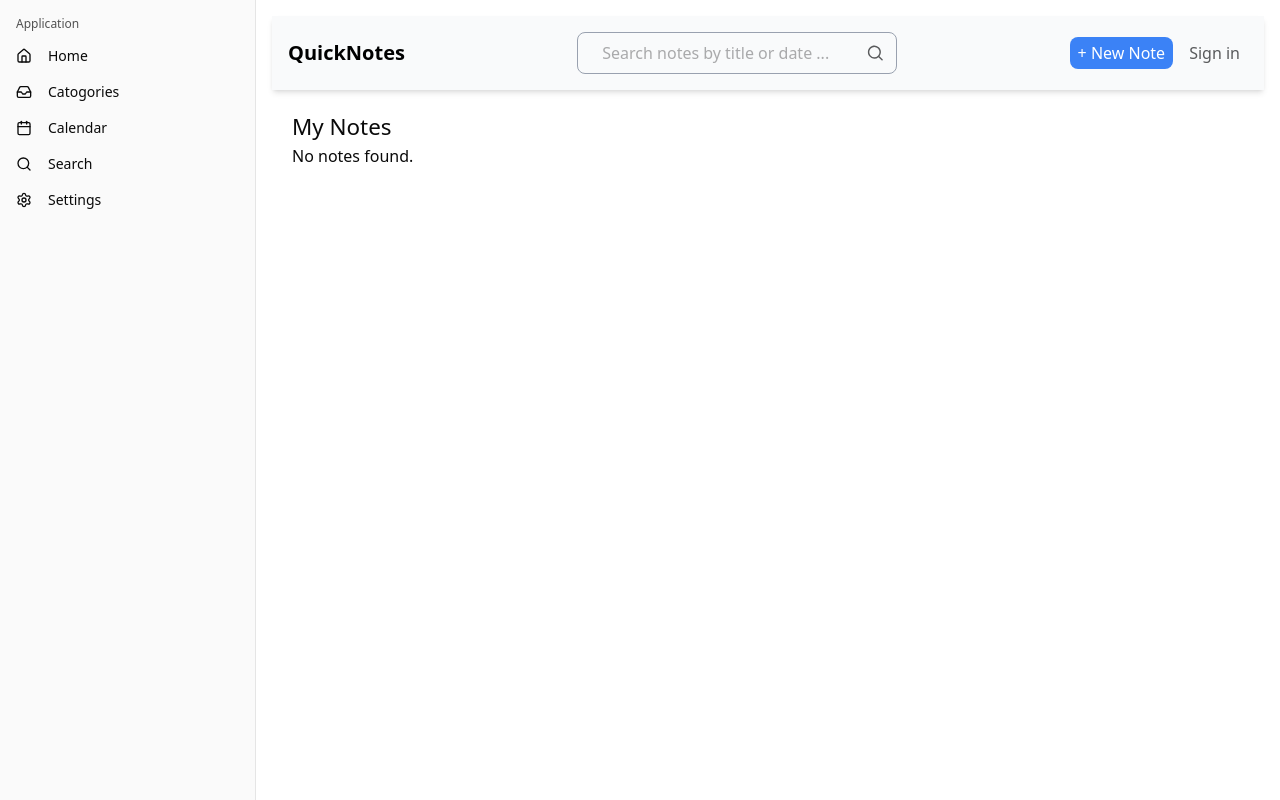
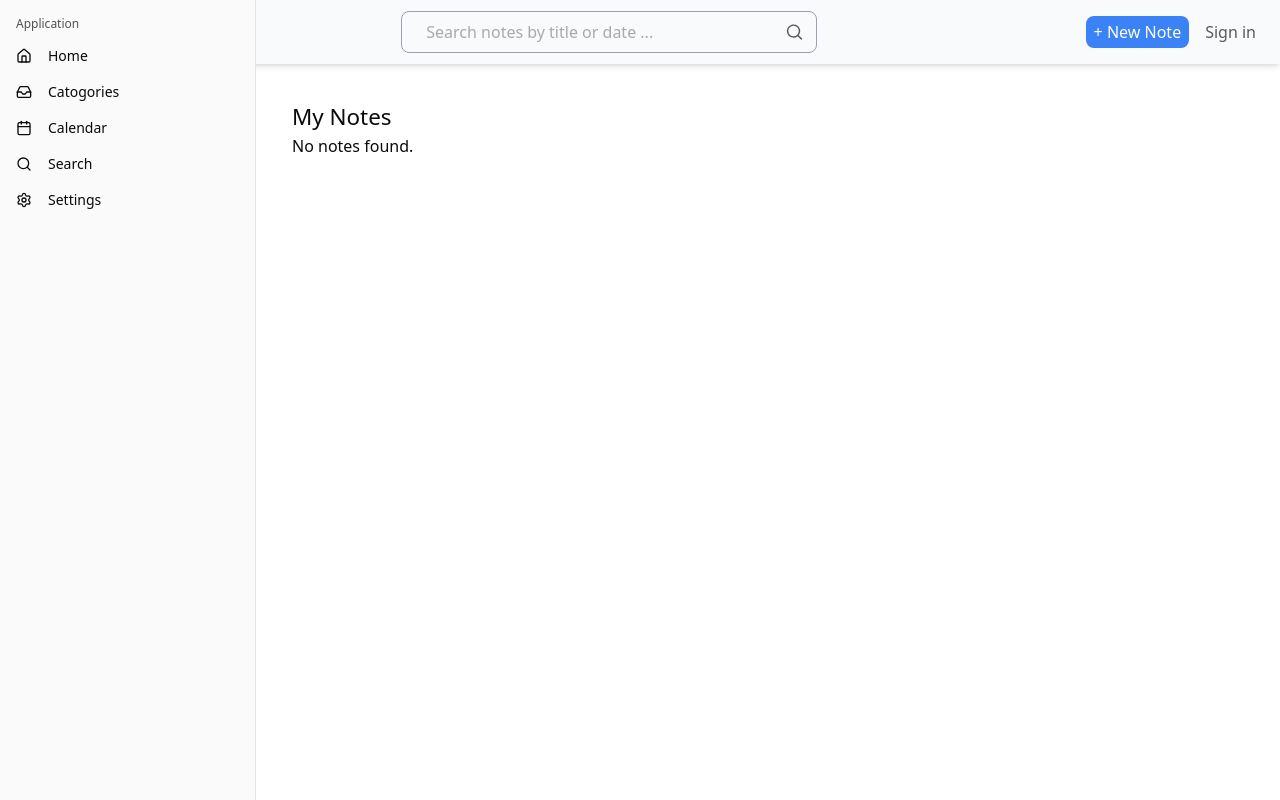
Before and after one commit to sadaru-hansaka/QuickNote, a Next.js app in the folder frontend/: page / in a window 1280 px wide. Built offline with nearby package versions, Linux system fonts and the light colour scheme.

Commit message:
App bar works for all pages

```diff
--- a/frontend/src/app/layout.js
+++ b/frontend/src/app/layout.js
@@ -1,8 +1,8 @@
 import { Geist, Geist_Mono } from "next/font/google";
 import "./globals.css";
+import AppWrapper from "@/components/AppWrapper";
+import { SidebarProvider } from "@/components/ui/sidebar";
 import AppBar from "@/components/AppBar";
-import { SidebarProvider } from "@/components/ui/sidebar";
-
 import { AppSidebar } from "../components/sidebar"
 
 const geistSans = Geist({
@@ -24,29 +24,23 @@ export default function RootLayout({ children }) {
   return (
     <html lang="en">
       <body className={`${geistSans.variable} ${geistMono.variable} antialiased`}>
-        <div className="flex min-h-screen flex-col">
-          {/* <AppBar
-            onAddClick={() => {}}
-            onSearch={() => {}}
-            user={null}
-            logout={() => {}}
-          /> */}
+        <AppWrapper>
+          <SidebarProvider>
+            <div className="flex flex-col min-h-screen pt-16">
 
-          {/* {children} */}
-          <div>
-            <SidebarProvider>
-              <div className="flex min-h-screen min-w-screen">
+              {/* Sidebar + Main Content */}
+              <div className="flex flex-1 overflow-hidden">
                 {/* Sidebar on the left */}
                 <AppSidebar />
 
-                {/* Main content on the right */}
-                <main className="flex-1 p-4">
+                {/* Main content area */}
+                <main className="flex-1 p-4 overflow-y-auto">
                   {children}
                 </main>
               </div>
-            </SidebarProvider>
-          </div>
-        </div>
+            </div>
+          </SidebarProvider>
+        </AppWrapper>
       </body>
     </html>
   );
--- a/frontend/src/app/login/page.js
+++ b/frontend/src/app/login/page.js
@@ -9,9 +9,13 @@ import { Button } from '@/components/ui/button';
 import { Card, CardContent, CardHeader, CardTitle } from '@/components/ui/card';
 import { Label } from '@/components/ui/label';
 
+import { useNotes } from '@/components/context/NoteContext';
+
 export default function Login(){
     const [formData, setFormData] = useState({ email: '', password: '' });
     const router = useRouter();
+
+    const { loginUser } = useNotes();
 
     const handleChange = (e) => {
         setFormData({...formData, [e.target.name]: e.target.value});
@@ -21,10 +25,13 @@ export default function Login(){
         e.preventDefault();
         try {
             const res = await axios.post('http://localhost:3000/api/user/login', formData);
-            localStorage.setItem('user', JSON.stringify({
+            const userData = {
                 token: res.data.token,
                 ...res.data.user
-            }));
+            };
+
+            localStorage.setItem('user', JSON.stringify(userData));
+            loginUser(userData);
             alert("Succeesully signed in !");
             router.push('/');
         } catch (err) {
--- a/frontend/src/app/page.js
+++ b/frontend/src/app/page.js
@@ -6,93 +6,42 @@ import NoteCard from '@/components/NoteCard';
 import AddNotes from '@/components/AddNotes';
 import { useRouter } from 'next/navigation';
 
+import { useNotes } from '@/components/context/NoteContext';
+
 
 export default function Home() {
-  const [notes, setNotes] = useState([]);
-  const [isDialogOpen, setIsDialogOpen] = useState(false);
-  const [user,setUser] = useState(null);
-  const router = useRouter();
 
-  useEffect(() => {
-    const storedUser = localStorage.getItem('user');
-    if (storedUser) {
-      setUser(JSON.parse(storedUser));
-    }
-  }, []);
-
-  useEffect(() => {
-    if (user?.token) {
-      fetchNotes(user.token);
-    }
-  }, [user]);
-
-  const fetchNotes = async (token)=> {
-    try{
-      if (!token) {
-        console.error("No token found. Please log in.");
-        return;
-      }
-
-      const res = await axios.get('http://localhost:3000/api/notes',{
-          headers:{
-            Authorization: token
-          }
-      });
-
-      console.log(res.data)
-      setNotes(res.data)
-    }catch(err){
-      console.error("Failed to fetch");
-    }
-  }
-
-  const searchNotes = async (query,token) => {
-    if(!query.trim()){
-      fetchNotes(user?.token);
-      return;
-    }
-
-    try{
-      const res = await axios.get(`http://localhost:3000/api/notes/search/${query}`,{
-        headers:{
-            Authorization: token
-          }
-      });
-      console.log(res.data)
-      setNotes(res.data);
-    }catch (err) {
-      console.error("Search failed", err);
-    }
-  }
-
-  const handleNoteUpdate = () => {
-    fetchNotes(user?.token);
-  }
-
-  const handleLogout = () => {
-    // Clear token and user info from localStorage
-    localStorage.removeItem('user');
-    setUser(null);
-    setNotes([]);
-    router.push('/');
-  };
+  const { notes, user, fetchNotes, isDialogOpen, setIsDialogOpen } = useNotes();
 
   return (
     <>
-      <AppBar onAddClick={()=>{setIsDialogOpen(true)}} onSearch={(query)=>{searchNotes(query, user?.token)}} user={user} logout={handleLogout}/>
-      <AddNotes open={isDialogOpen} handleClose={() => setIsDialogOpen(false)} onNoteSaved={()=>{fetchNotes(user?.token); setIsDialogOpen(false)}}  onNoteUpdated={()=>{fetchNotes(user?.token)}}/>
-      <div style={{ padding: "20px" }}>
+      <AddNotes
+        open={isDialogOpen}
+        handleClose={() => setIsDialogOpen(false)}
+        onNoteSaved={() => {
+          fetchNotes(user?.token);
+          setIsDialogOpen(false);
+        }}
+        onNoteUpdated={() => fetchNotes(user?.token)}
+      />
+      <div style={{ padding: '20px' }}>
         <h1>My Notes</h1>
         {notes.length === 0 ? (
           <p>No notes found.</p>
         ) : (
-          <div className='flex flex-wrap gap-2'>
+          <div className="flex flex-wrap gap-2">
             {notes.map((note) => (
-                <NoteCard key={note._id} note={note} onNoteDelete={()=>{fetchNotes(user?.token)}} onNoteUpdate={()=>{fetchNotes(user?.token)}}/>
+              <NoteCard
+                key={note._id}
+                note={note}
+                onNoteDelete={() => fetchNotes(user?.token)}
+                onNoteUpdate={() => fetchNotes(user?.token)}
+              />
             ))}
           </div>
         )}
       </div>
     </>
   );
+
 }
--- a/frontend/src/components/AppBar.js
+++ b/frontend/src/components/AppBar.js
@@ -13,7 +13,7 @@ export default function AppBar({onAddClick, onSearch,user,logout}) {
 
   return (
     <>
-      <header className="flex items-center justify-between p-4 bg-gray-50 text-black shadow-md">
+      <header className="fixed top-0 left-0 right-0 z-10 flex items-center justify-between p-4 bg-gray-50 text-black shadow-md h-16">
         <h1 className="text-xl font-semibold">QuickNotes</h1>
         <div className='flex w-1/3 items-center border text-[#595a5c] border-gray-400 rounded-md px-3 py-1'>
           <input
--- /dev/null
+++ b/frontend/src/components/AppWrapper.js
@@ -0,0 +1,30 @@
+'use client';
+import { useEffect, useState } from 'react';
+import { useRouter } from 'next/navigation';
+import axios from 'axios';
+import AppBar from './AppBar';
+import { NotesProvider,useNotes } from './context/NoteContext';
+
+function WrapperContent({ children }) {
+  const { searchNotes, user, handleLogout, setIsDialogOpen } = useNotes();
+
+  return (
+    <>
+      <AppBar
+        onAddClick={() => setIsDialogOpen(true)}
+        onSearch={(query) => searchNotes(query, user?.token)}
+        user={user}
+        logout={handleLogout}
+      />
+      {children}
+    </>
+  );
+}
+
+export default function AppWrapper({ children }) {
+  return (
+    <NotesProvider>
+      <WrapperContent>{children}</WrapperContent>
+    </NotesProvider>
+  );
+}
--- /dev/null
+++ b/frontend/src/components/context/NoteContext.js
@@ -0,0 +1,81 @@
+'use client';
+import { createContext, useContext, useState, useEffect } from 'react';
+import { useRouter } from 'next/navigation';
+import axios from 'axios';
+
+const NotesContext = createContext();
+
+export const NotesProvider = ({ children }) => {
+    const [notes, setNotes] = useState([]);
+    const [user, setUser] = useState(null);
+    const [isDialogOpen, setIsDialogOpen] = useState(false);
+    const router = useRouter();
+
+    useEffect(() => {
+        const storedUser = localStorage.getItem('user');
+        if (storedUser) {
+        setUser(JSON.parse(storedUser));
+        }
+    }, []);
+
+    useEffect(() => {
+        if (user?.token) {
+        fetchNotes(user.token);
+        }
+    }, [user]);
+
+    const fetchNotes = async (token) => {
+        try {
+        if (!token) return;
+        const res = await axios.get('http://localhost:3000/api/notes', {
+            headers: { Authorization: token },
+        });
+        setNotes(res.data);
+        } catch (err) {
+        console.error('Failed to fetch', err);
+        }
+    };
+
+    const searchNotes = async (query, token) => {
+        if (!query.trim()) {
+        fetchNotes(user?.token);
+        return;
+        }
+        try {
+        const res = await axios.get(`http://localhost:3000/api/notes/search/${query}`, {
+            headers: { Authorization: token },
+        });
+        setNotes(res.data);
+        } catch (err) {
+        console.error('Search failed', err);
+        }
+    };
+
+    const handleLogout = () => {
+        localStorage.removeItem('user');
+        setUser(null);
+        setNotes([]);
+        router.push('/');
+    };
+
+    const loginUser = (userData) => {
+        localStorage.setItem('user', JSON.stringify(userData));
+        setUser(userData);
+        fetchNotes(userData.token);
+    };
+
+    return (
+        <NotesContext.Provider value={{
+        notes, setNotes,
+        user, setUser,
+        isDialogOpen, setIsDialogOpen,
+        fetchNotes, searchNotes,
+        handleLogout,
+        loginUser
+        }}>
+        {children}
+        </NotesContext.Provider>
+    );
+};
+
+export const useNotes = () => useContext(NotesContext);
```
Also changed, not shown: frontend/src/context/app-context.js (deleted, +0 -31 lines).
